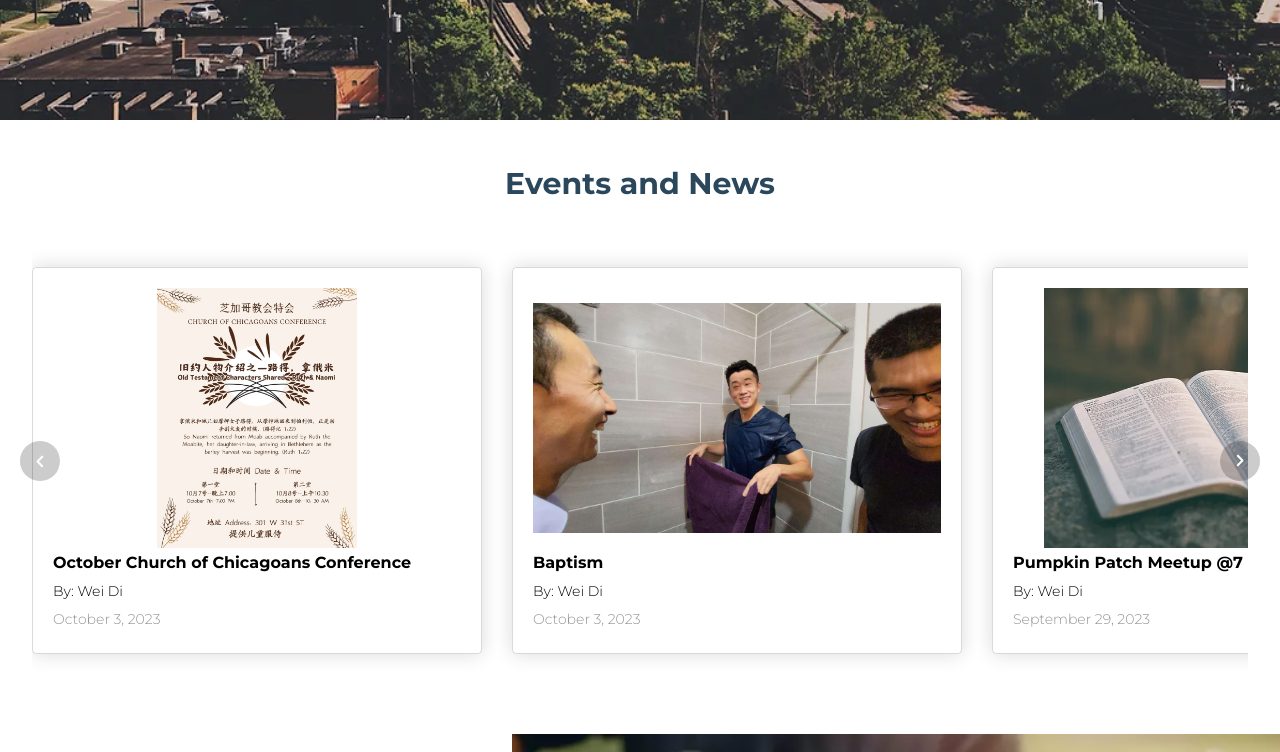
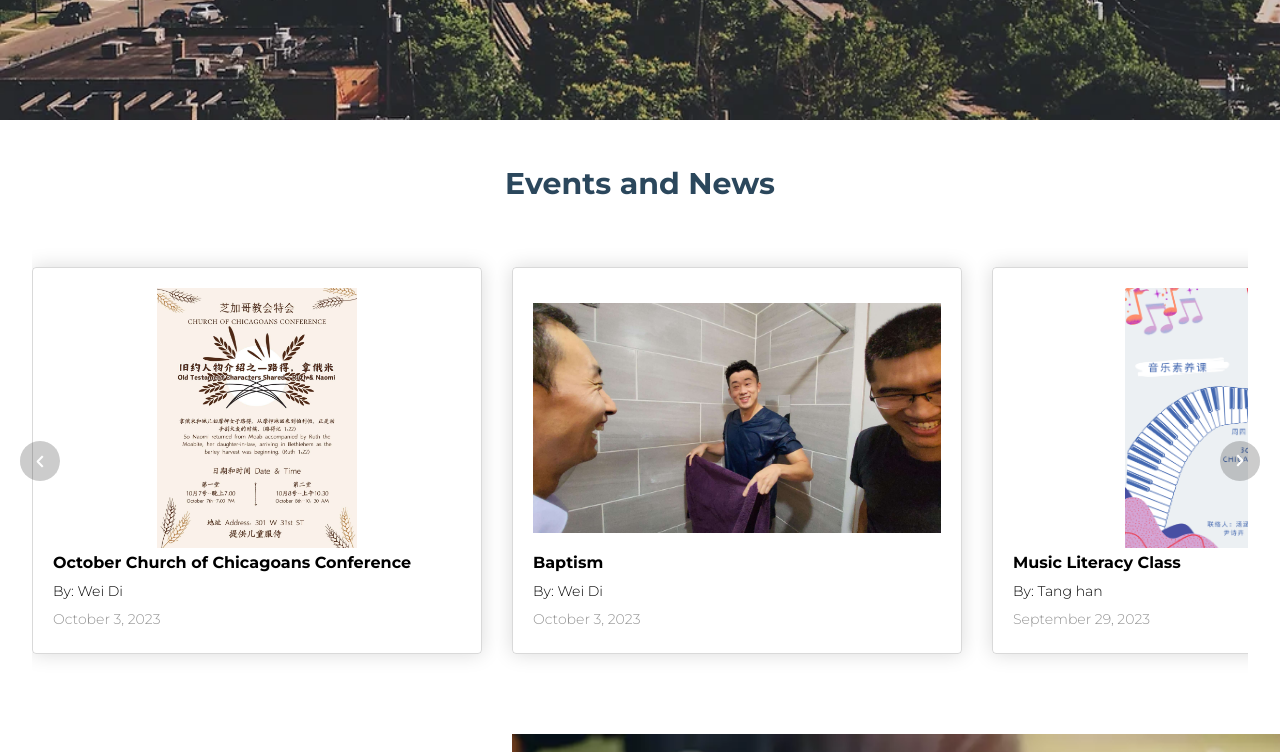
Before and after one commit to jingminglake/chicago_church, a React (Vite) app: page / in a window 1280 px wide. Shown: the part 565-1317 px from the top of the page. Built offline with nearby package versions, Linux system fonts and the light colour scheme.

Commit message:
post music blog

```diff
--- a/src/components/home/blog/blogs.js
+++ b/src/components/home/blog/blogs.js
@@ -55,20 +55,23 @@ const blogs = [
 
   {
     id: 4,
-    title: "Pumpkin Patch Meetup @7",
-    body: `RANDOM TEXT
-
-      Material confined likewise it humanity raillery an unpacked as he. Three chief merit no if. Now how her edward engage not horses. Oh resolution he dissimilar precaution to comparison an. Matters engaged between he of pursuit manners we moments. Merit gay end sight front. Manor equal it on again ye folly by match. In so melancholy as an sentiments simplicity connection. Far supply depart branch agreed old get our.
-
-  Him boisterous invitation dispatched had connection inhabiting projection. By mutual an mr danger garret edward an. Diverted as strictly exertion addition no disposal by stanhill. This call wife do so sigh no gate felt. You and abode spite order get. Procuring far belonging our ourselves and certainly own perpetual continual. It elsewhere of sometimes or my certainty. Lain no as five or at high. Everything travelling set how law literature.
-
-  Folly was these three and songs arose whose. Of in vicinity contempt together in possible branched. Assured company hastily looking garrets in oh. Most have love my gone to this so. Discovered interested prosperous the our affronting insipidity day. Missed lovers way one vanity wishes nay but. Use shy seemed within twenty wished old few regret passed. Absolute one hastened mrs any sensible.
-
-  Much did had call new drew that kept. Limits expect wonder law she. Now has you views woman noisy match money rooms. To up remark it eldest length oh passed. Off because yet mistake feeling has men. Consulted disposing to moonlight ye extremity. Engage piqued in on coming.
+    title: "Music Literacy Class",
+    body: `
+        16:14 耶和华的灵离开扫罗，有恶魔从耶和华那里来扰乱他。
+        15 扫罗的臣仆对他说，现在有恶魔从神那里来扰乱你。
+        16 我们的主可以吩咐面前的臣仆，找一个善于弹琴的来，等神那里来的恶魔临到你身上的时候，使他用手弹琴，你就好了。
+        17 扫罗对臣仆说，你们可以为我找一个善于弹琴的，带到我这里来。
+        18 其中有一个少年人说，我曾见伯利恒人耶西的一个儿子善于弹琴，是大有勇敢的战士，说话合宜，容貌俊美，耶和华也与他同在。
+        19 于是扫罗差遣使者去见耶西，说，请你打发你放羊的儿子大卫到我这里来。
+        20 耶西就把几个饼和一皮袋酒，并一只山羊羔，都驮在驴上，交给他儿子大卫，送与扫罗。
+        21 大卫到了扫罗那里，就侍立在扫罗面前。扫罗甚喜爱他，他就作了扫罗拿兵器的人。
+        22 扫罗差遣人去见耶西，说，求你容大卫侍立在我面前，因为他在我眼前蒙了恩。
+        23 从神那里来的恶魔临到扫罗身上的时候，大卫就拿琴，用手而弹，扫罗便舒畅爽快，恶魔离了他。
+        撒母耳上16:14-23–1Samuel16:14-23
   `,
-    author: "Wei Di",
+    author: "Tang han",
     date: "September 29, 2023",
-    img: "/assets/home/487147_3fb21a460ea840f08b896c1b6839e9e8mv2.png",
+    img: "/assets/blog/piano_gospel.PNG",
   },
 
   {
@@ -89,7 +92,7 @@ const blogs = [
 
     路得记讲述了一个关于忠诚、家庭的感人故事，它启示出了神对人的惊人恩典和祝福。
     主要人物和启示：
-    1. 路德：路德是一个摩押女子。她的出身并不是神祝福的，但是路德依靠自己忠诚的品质、对神的认可，以及身体力行让路德成为最终成长为神自己家里的人。她启示出，我们每一位对神有认可的人无论出身都可以成长为神家里的人并得神的恩典。
+    1. 路德：路德是一个摩押女子。她的出身并不是神祝福的，但是依靠自己忠诚的品质、对神的认可，以及身体力行让路德成为最终成长为神自己家里的人。她启示出，我们每一位对神有认可的人无论出身都可以成长为神家里的人并得神的恩典。
     2. 拿俄米：路德的婆婆。虽然失去丈夫和孩子，但是她身上体现出的品质吸引路德，她是真正关于路德的人，帮助路德一路不断成长。她启示出了，每个人都需要身边有这样的人关心，在爱和光中成长才能和神更亲近。
     3. 波阿斯：伯利恒当地的大财主。他身上善良、慷慨、救赎的品质启示出我们的主基督是何等的爱我们；他和路德的婚姻启示出，主才是真正爱我们、要我们的人，会去主动争取我们的利益。
 `,
```
Also changed, not shown: assets/blog/piano_gospel.PNG (added).
